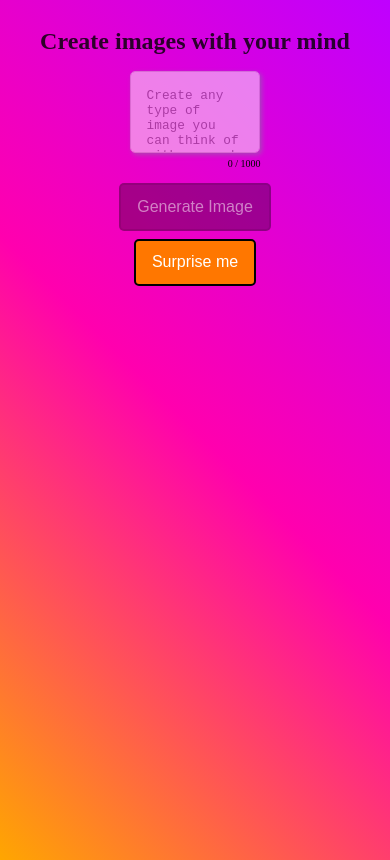
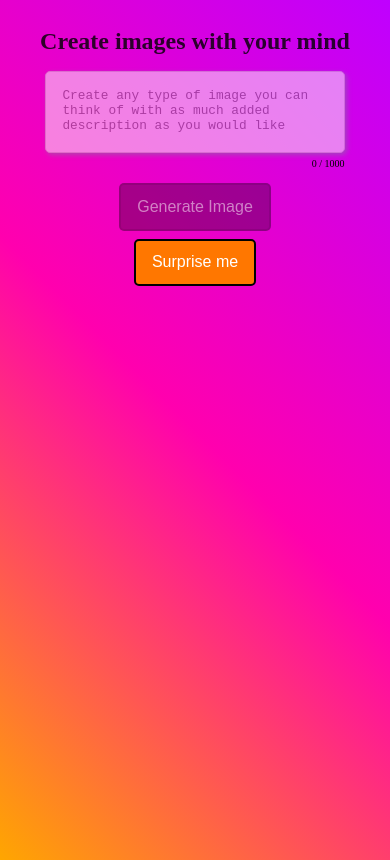
Before and after one commit to anitamalina/image-gen, a Next.js app: page / in a window 390 px wide. Built offline with nearby package versions, Linux system fonts and the light colour scheme; no server answers.

Commit message:
better responsive

```diff
--- a/pages/App.css
+++ b/pages/App.css
@@ -22,6 +22,12 @@ h2 {
     flex-direction: column;
     align-items: stretch;
     justify-content: flex-end;
+}
+
+@media (max-width: 750px) {
+    .textarea-box {
+        width: 80%;
+    }
 }
 
 .textarea-input {
```
